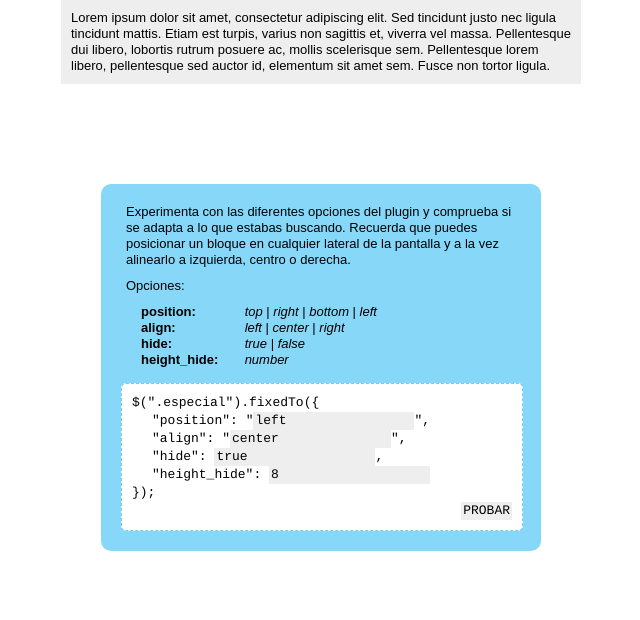
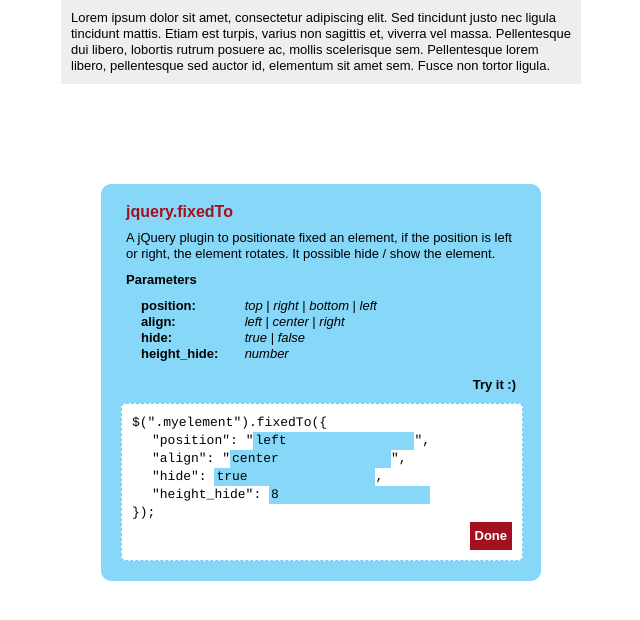
Before and after one commit to nnatali/fixedto, a plain HTML site: page index.html in a window 1280 px wide. Shown: the top 620 px of the page, without its empty margins (319-959 px from the left). Drawn offline with nearby package versions, Linux system fonts and the light colour scheme.

Commit message:
demo page

```diff
--- a/index.html
+++ b/index.html
@@ -21,7 +21,7 @@
       color:#A3111F;
       padding:0 0 4px;
     }
-    .especial {
+    .myelement {
       margin:0 auto;
       text-align:left;
       background:#eee;
@@ -76,43 +76,55 @@
     .editcontent form p {
       margin:0;
     }
-    .editcontent form label {
+    .editcontent label {
       margin-left:20px;
     }
-    .editcontent form input {
-      background:#EEE;
+    .editcontent input {
+      background:#87D7F8;
       border:0;
       padding:0 2px;
       font:normal 13px/18px Courier,monospace;
+    }
+    .editcontent .button {
+      background:#A3111F;
+      color:#fff;
+      font-weight:bold;
+      font-family:Arial,sans-serif;
+      padding:5px;
+    }
+    p.tr {
+      text-align:right;
     }
   </style>
 </head>
 <body>
 
   <!-- Example -->
-  <div class="especial">
+  <div class="myelement">
     <p>Lorem ipsum dolor sit amet, consectetur adipiscing elit. Sed tincidunt justo nec ligula tincidunt mattis. Etiam est turpis, varius non sagittis et, viverra vel massa. Pellentesque dui libero, lobortis rutrum posuere ac, mollis scelerisque sem. Pellentesque lorem libero, pellentesque sed auctor id, elementum sit amet sem. Fusce non tortor ligula.</p>
   </div><!-- .especial -->
 
   <div class="scroll">
       <div class="editcontent">
-        <p>Experimenta con las diferentes opciones del plugin y comprueba si se adapta a lo que estabas buscando. Recuerda que puedes posicionar un bloque en cualquier lateral de la pantalla y a la vez alinearlo a izquierda, centro o derecha.</p>
-        <p>Opciones:</p>
+        <p><a href="https://github.com/nnatali/jquery.fixedTo" title="Plugin page">jquery.fixedTo</a></p>
+        <p>A jQuery plugin to positionate fixed an element, if the position is left or right, the element rotates. It possible hide / show the element.</p>
+        <p><strong>Parameters</strong></p>
         <ul>
           <li><strong>position:</strong> <span>top</span> | <span>right</span> | <span>bottom</span> | <span>left</span></li>
           <li><strong>align:</strong> <span>left</span> | <span>center</span> | <span>right</span></li>
           <li><strong>hide:</strong> <span>true</span> | <span>false</span></li>
           <li><strong>height_hide:</strong> <span>number</span></li>
         </ul>
+        <p class="tr"><strong>Try it :)</strong></p>
         <form method="post" action="#">
-            <p>$(".especial").fixedTo({</p>
+            <p>$(".myelement").fixedTo({</p>
         	  <p><label for="position">"position":</label> "<input type="text" name="position" value="left" id="position" />",</p>
         	  <p><label for="align">"align":</label> "<input type="text" name="align" value="center" id="align" />",</p>
         	  <p><label for="hide">"hide":</label> <input type="text" name="hide" value="true" id="hide" />,</p>
         	  <p><label for="height_hide">"height_hide":</label> <input type="text" name="height_hide" value="8" id="height_hide" /></p>
         	  <p>});</p>
         	  <p style="text-align:right">
-        	  <input type="submit" name="submit_button" value="PROBAR" />
+        	  <input class="button" type="submit" name="submit_button" value="Done" />
 
         	  </p>
         </form>
@@ -124,9 +136,8 @@
   <script type="text/javascript" src="jquery.fixedTo.min.js"></script>
   <script type="text/javascript">
 	$(function(){
-	  console.log("ready");
 
-	  $(".especial").fixedTo({
+	  $(".myelement").fixedTo({
 	    "position":"left",
 	    "align":"center",
 	    "hide":true,
@@ -140,7 +151,7 @@
       in_hide = $("#hide").val();
       in_height_hide = $("#height_hide").val();
 
-      $(".especial").attr("style","").fixedTo({
+      $(".myelement").attr("style","").fixedTo({
         "position":in_position,
         "align":in_align,
         "hide":in_hide,
```
